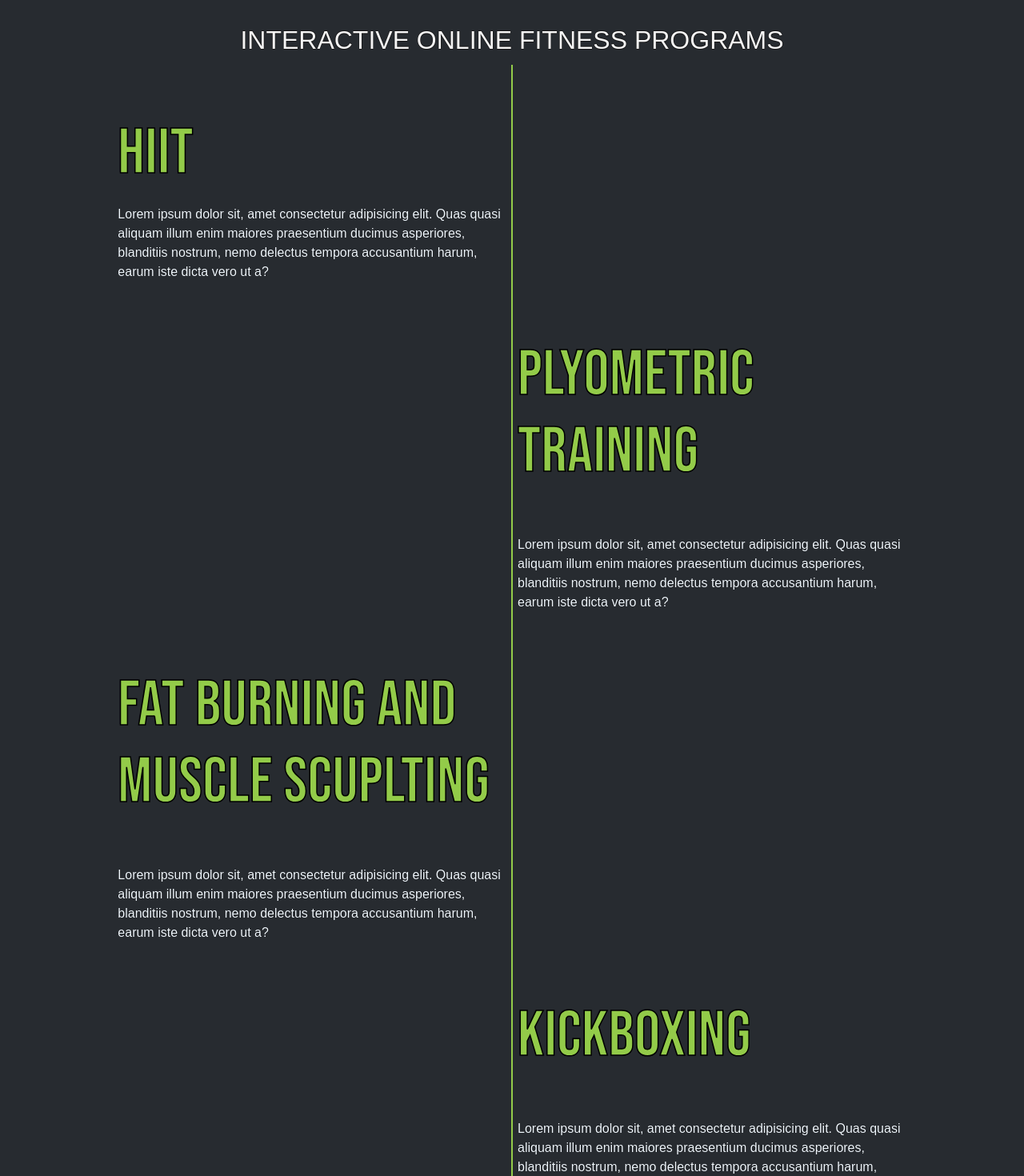
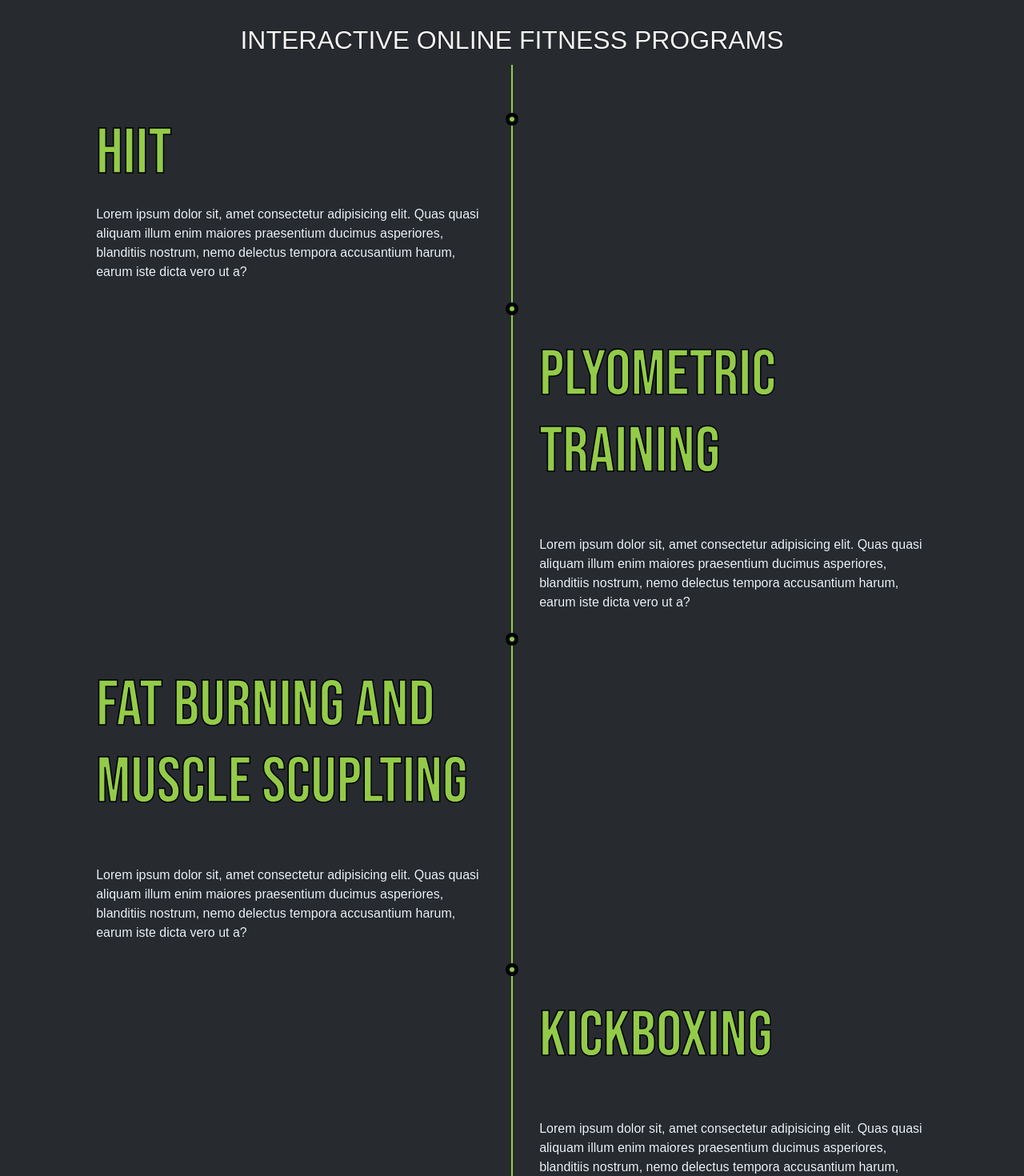
Before and after one commit to OhziiiLov3/joinMyObession, a React (Create React App) app in the folder frontend/: page /classes in a window 1280 px wide. Shown: the part 1100-2570 px from the top of the page at 80% size. Built offline with nearby package versions, Linux system fonts and the light colour scheme; a web font is replaced by a local one.

Commit message:
fixed marker bug, moved to div to sameline(I put the timeline-content inside the marker

```diff
--- a/frontend/src/index.css
+++ b/frontend/src/index.css
@@ -369,15 +369,15 @@ padding-right: 5%;
 }
 
 
- /* .marker {
-  width: 15px;
-  height: 15px;
+ .marker {
+  width: 1rem;
+  height: 1rem;
   border-radius: 50%;
   border: .3125rem solid black;
   background: rgb(147, 203, 73);
   margin-top: .625rem;
-  z-index: -3;
-}  */
+  z-index: 3;
+}
 
 .timeline-content {
   width: 95%;
--- a/frontend/src/screens/Classes.js
+++ b/frontend/src/screens/Classes.js
@@ -10,58 +10,54 @@ function Classes() {
       <div className="container myClasses-wrapper">
         {/*  */}
         <div className="timeline-block timeline-block-left">
-          <div className="marker">
+          <div className="marker"></div>
           <div className="timeline-content">
             <h3 className="py-2">Hiit</h3>
             <p>
               Lorem ipsum dolor sit, amet consectetur adipisicing elit. Quas
               quasi aliquam illum enim maiores praesentium ducimus asperiores,
-                blanditiis nostrum, nemo delectus tempora accusantium harum,
-                earum iste dicta vero ut a?
+              blanditiis nostrum, nemo delectus tempora accusantium harum, earum
+              iste dicta vero ut a?
             </p>
-            </div>
           </div>
         </div>
         {/*  */}
         <div className="timeline-block timeline-block-right">
-          <div className="marker">
+          <div className="marker"></div>
           <div className="timeline-content">
             <h3>Plyometric Training</h3>
             <p>
               Lorem ipsum dolor sit, amet consectetur adipisicing elit. Quas
               quasi aliquam illum enim maiores praesentium ducimus asperiores,
-                blanditiis nostrum, nemo delectus tempora accusantium harum,
-                earum iste dicta vero ut a?
+              blanditiis nostrum, nemo delectus tempora accusantium harum, earum
+              iste dicta vero ut a?
             </p>
-            </div>
           </div>
         </div>
         {/*  */}
         <div className="timeline-block timeline-block-left">
-          <div className="marker">
+          <div className="marker"> </div>
           <div className="timeline-content">
             <h3>Fat Burning and Muscle Scuplting</h3>
             <p>
               Lorem ipsum dolor sit, amet consectetur adipisicing elit. Quas
               quasi aliquam illum enim maiores praesentium ducimus asperiores,
-                blanditiis nostrum, nemo delectus tempora accusantium harum,
-                earum iste dicta vero ut a?
+              blanditiis nostrum, nemo delectus tempora accusantium harum, earum
+              iste dicta vero ut a?
             </p>
-            </div>
           </div>
         </div>
         {/*  */}
         <div className="timeline-block timeline-block-right">
-          <div className="marker">
+          <div className="marker"> </div>
           <div className="timeline-content">
             <h3>KickBoxing</h3>
             <p>
               Lorem ipsum dolor sit, amet consectetur adipisicing elit. Quas
               quasi aliquam illum enim maiores praesentium ducimus asperiores,
-                blanditiis nostrum, nemo delectus tempora accusantium harum,
-                earum iste dicta vero ut a?
+              blanditiis nostrum, nemo delectus tempora accusantium harum, earum
+              iste dicta vero ut a?
             </p>
-            </div>
           </div>
         </div>
       </div>
```
Lines whose indentation alone changed are shown as unchanged.
